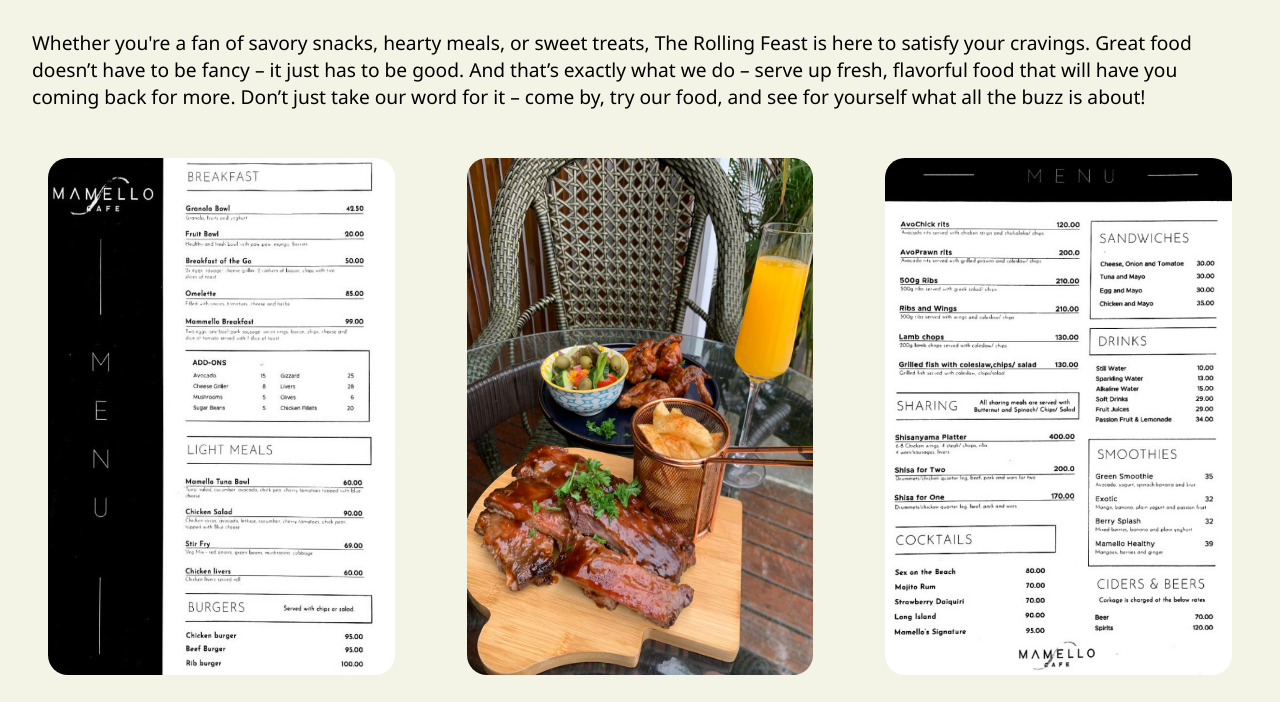
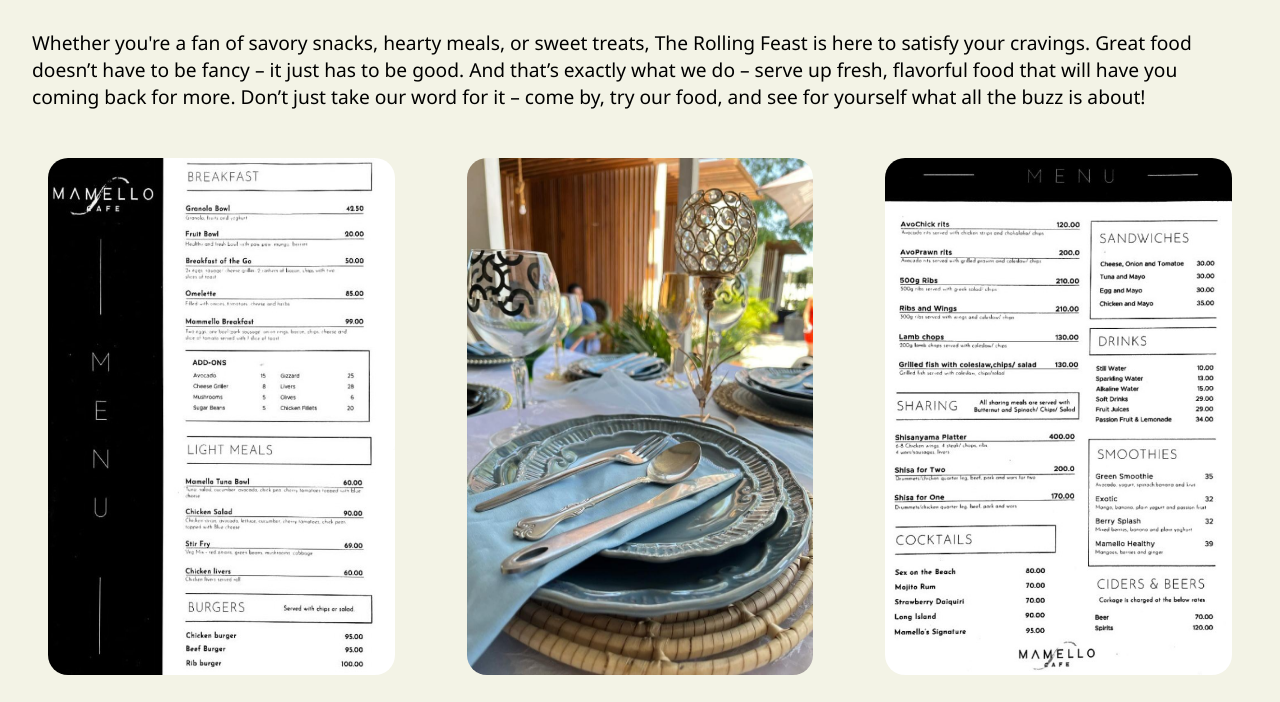
Before and after one commit to Weberna24/Mamello, a plain HTML site: page menu.html in a window 1280 px wide. Shown: the part 250-952 px from the top of the page. Drawn offline with Linux system fonts and the light colour scheme.

Commit message:
Update menu.html

```diff
--- a/menu.html
+++ b/menu.html
@@ -39,7 +39,7 @@
                     <img src="images/mamello13.jpg" alt="#">
                 </div>
                 <div class="project-context">
-                    <img src="images/mamello38.jpg" alt="#">
+                    <img src="images/mamello56.jpg" alt="#">
                 </div>
                 <div class="project-context">
                     <img src="images/mamello14.jpg" alt="#">
```
